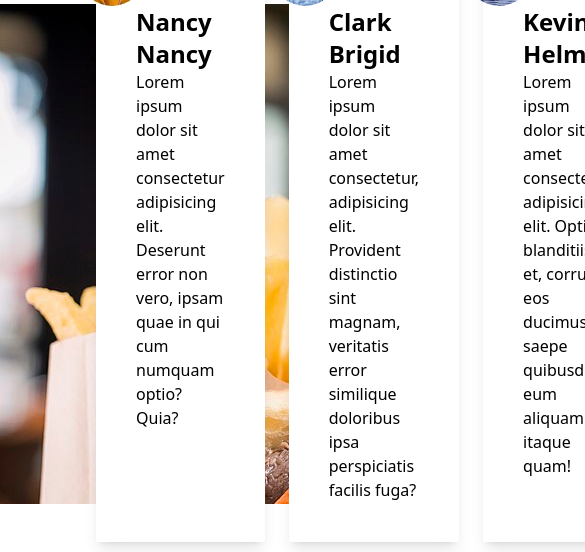
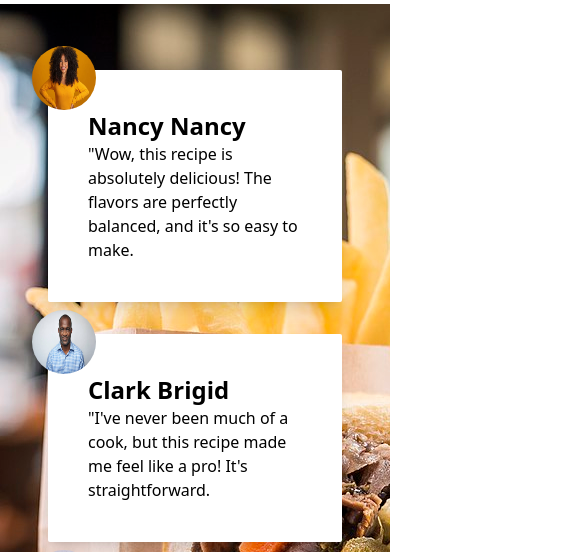
Before and after one commit to maniksarker25/super-cooker-client, a React (Vite) app: page / in a window 390 px wide. Shown: the part 1339-1891 px from the top of the page, 585 px wide, since content can reach past the window. Built offline with nearby package versions, Linux system fonts and the light colour scheme; no server answers.

Commit message:
people says section make responsive

```diff
--- a/src/pages/Home/PeopleSays/PeopleSays.css
+++ b/src/pages/Home/PeopleSays/PeopleSays.css
@@ -3,5 +3,4 @@
     background-image: url('../../../assets/food.jpg');
     background-repeat: no-repeat;
     width: 100%;
-    height: 500px;
 }
--- a/src/pages/Home/PeopleSays/PeopleSays.jsx
+++ b/src/pages/Home/PeopleSays/PeopleSays.jsx
@@ -10,8 +10,8 @@ const PeopleSays = () => {
       <h2 className="mt-6 text-center font-semibold text-4xl">
         What People Say About Us?
       </h2>
-      <div className="mt-6 bg-img px-24 flex items-center ">
-        <div className="flex gap-6">
+      <div className="mt-6 bg-img px-12  lg:px-24 flex items-center h-screen lg:h-96 ">
+        <div className="lg:flex space-y-8 lg:space-y-0  gap-6">
           <div className="bg-white rounded-sm p-2 relative shadow-lg">
             <img
               className="w-16 rounded-full h-16 absolute -top-6 -left-4"
@@ -21,9 +21,7 @@ const PeopleSays = () => {
             <div className="p-8">
               <h5 className="text-2xl font-semibold">Nancy Nancy</h5>
               <p>
-                Lorem ipsum dolor sit amet consectetur adipisicing elit.
-                Deserunt error non vero, ipsam quae in qui cum numquam optio?
-                Quia?
+              "Wow, this recipe is absolutely delicious! The flavors are perfectly balanced, and it's so easy to make.
               </p>
             </div>
           </div>
@@ -36,9 +34,7 @@ const PeopleSays = () => {
             <div className="p-8">
               <h5 className="text-2xl font-semibold">Clark Brigid</h5>
               <p>
-                Lorem ipsum dolor sit amet consectetur, adipisicing elit.
-                Provident distinctio sint magnam, veritatis error similique
-                doloribus ipsa perspiciatis facilis fuga?
+              "I've never been much of a cook, but this recipe made me feel like a pro! It's straightforward.
               </p>
             </div>
           </div>
@@ -51,9 +47,7 @@ const PeopleSays = () => {
             <div className="p-8">
               <h5 className="text-2xl font-semibold">Kevin Helmi</h5>
               <p>
-                Lorem ipsum dolor sit amet consectetur adipisicing elit. Optio
-                blanditiis et, corrupti eos ducimus saepe quibusdam eum aliquam
-                itaque quam!
+               "This recipe is a real crowd-pleaser! I served it at a dinner party, and everyone was asking for seconds.
               </p>
             </div>
           </div>
```
